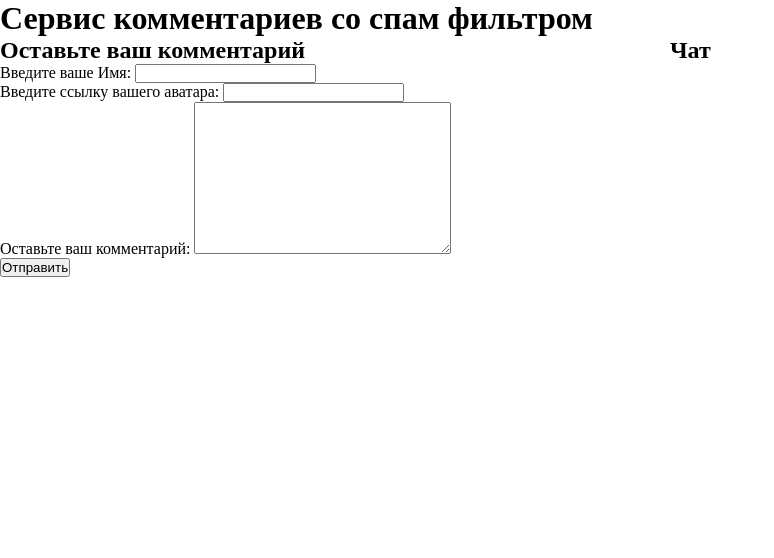
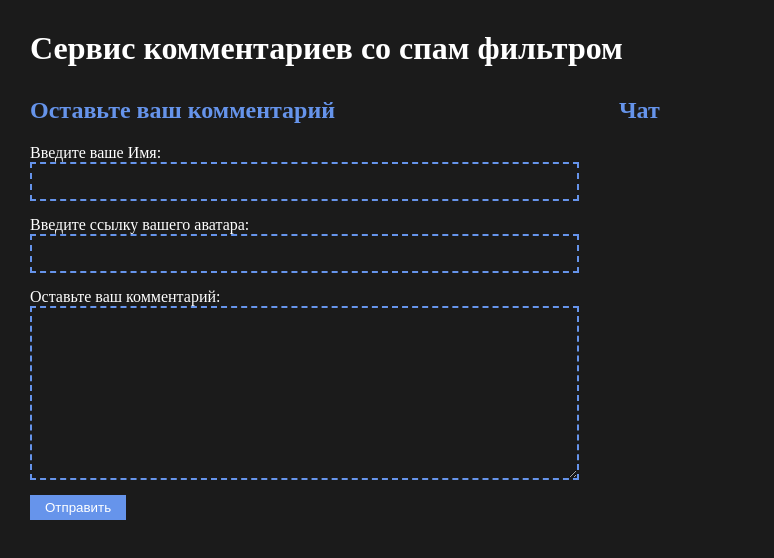
Before and after one commit to Katerina-99/Week12_form_task-with-star, a plain HTML site: page index.html in a window 1280 px wide. Shown: the whole page, without its empty margins (0-774 px from the left). Drawn offline with Linux system fonts and the light colour scheme.

Commit message:
added styles css

```diff
--- a/assets/script/script.js
+++ b/assets/script/script.js
@@ -20,17 +20,18 @@ const addComment = () => {
 
   const chatAvatar = document.createElement("img");
   chatAvatar.src = avatarValue;
-  chatAvatar.style = "margin-right: 10px;";
+  chatAvatar.style = "margin-right: 10px; margin-bottom: 10px;";
   chatList.append(chatAvatar);
 
   const chatName = document.createElement("span");
   chatName.innerText =
     nameValue[0].toUpperCase() + nameValue.slice(1).toLowerCase();
+  chatName.style.color = "white";
   chatList.append(chatName);
 
   const chatComment = document.createElement("p");
   chatComment.innerText = commentValue;
-  chatComment.style = "flex-basis: 100%; margin-bottom: 15px;";
+  chatComment.style = "flex-basis: 100%; margin-bottom: 15px; color: white;";
   chatList.append(chatComment);
 
   inputAvatar.value = "";
--- a/assets/style/style.css
+++ b/assets/style/style.css
@@ -6,22 +6,73 @@
   padding: 0;
 }
 
+body {
+  background-color: #1b1b1b;
+}
+
+h2 {
+  color: #6694eb;
+  margin-bottom: 20px;
+}
+
+label {
+  color: white;
+}
+
 img {
   max-width: 120px;
 }
 
+input,
+textarea {
+  background-color: transparent;
+  border: 2px dashed #6694eb;
+  padding: 10px;
+  color: white;
+}
+
+.container {
+  padding: 30px;
+}
+
+.title {
+  color: white;
+  margin-bottom: 30px;
+}
+
 .comments-wrap {
   display: flex;
-  gap: 30px;
+  gap: 40px;
 }
 
 .comments-form {
-  width: 50%;
+  min-width: 45%;
 }
 
-/* .comments-chat {
-  width: 40%;
-} */
+.block-name {
+  display: flex;
+  flex-direction: column;
+  margin-bottom: 15px;
+}
+
+.block-avatar {
+  display: flex;
+  flex-direction: column;
+  margin-bottom: 15px;
+}
+
+.block-comment {
+  display: flex;
+  flex-direction: column;
+  margin-bottom: 15px;
+}
+
+.btn {
+  background-color: #6694eb;
+  color: white;
+  padding: 5px 15px;
+  border: none;
+}
 
 .chat-wrap {
   display: flex;
--- a/index.html
+++ b/index.html
@@ -6,41 +6,40 @@
     <link rel="stylesheet" href="./assets/style/style.css" />
     <title>Сервис комментариев</title>
   </head>
+
   <body>
     <div class="container">
-      <h1>Сервис комментариев со спам фильтром</h1>
+      <h1 class="title">Сервис комментариев со спам фильтром</h1>
       <div class="comments-wrap">
         <div class="comments-form">
-          <h2 class="form-title">Оставьте ваш комментарий</h2>
+          <h2>Оставьте ваш комментарий</h2>
           <form action="#">
             <div class="block-name">
               <label for="name">Введите ваше <span>Имя:</span></label>
-              <input type="text" id="name" name="name" />
+              <input type="text" id="name" name="name" required />
             </div>
             <div class="block-avatar">
               <label for="avatar"
                 >Введите ссылку <span>вашего аватара:</span></label
               >
-              <input type="text" id="avatar" name="avatar" />
+              <input type="text" id="avatar" name="avatar" required />
             </div>
             <div class="block-comment">
               <label for="comment">Оставьте ваш комментарий:</label>
-              <textarea id="comment" name="comment" cols="30" rows="10"></textarea>
+              <textarea
+                id="comment"
+                name="comment"
+                cols="30"
+                rows="10"
+                required
+              ></textarea>
             </div>
           </form>
           <button id="form-button" class="btn">Отправить</button>
         </div>
         <div class="comments-chat">
-          <h2 class="chat-title">Чат</h2>
-          <div class="chat-wrap" id="chat-list">
-            <!-- <div class="chat-top">
-              <img id="avatar-img" src="" alt="avatar image" />
-              <p id="chat-name"></p>
-            </div>
-            <div class="chat-bottom">
-              <p id="chat-comment"></p> -->
-            </div>
-          </div>
+          <h2>Чат</h2>
+          <div class="chat-wrap" id="chat-list"></div>
         </div>
       </div>
     </div>
```
